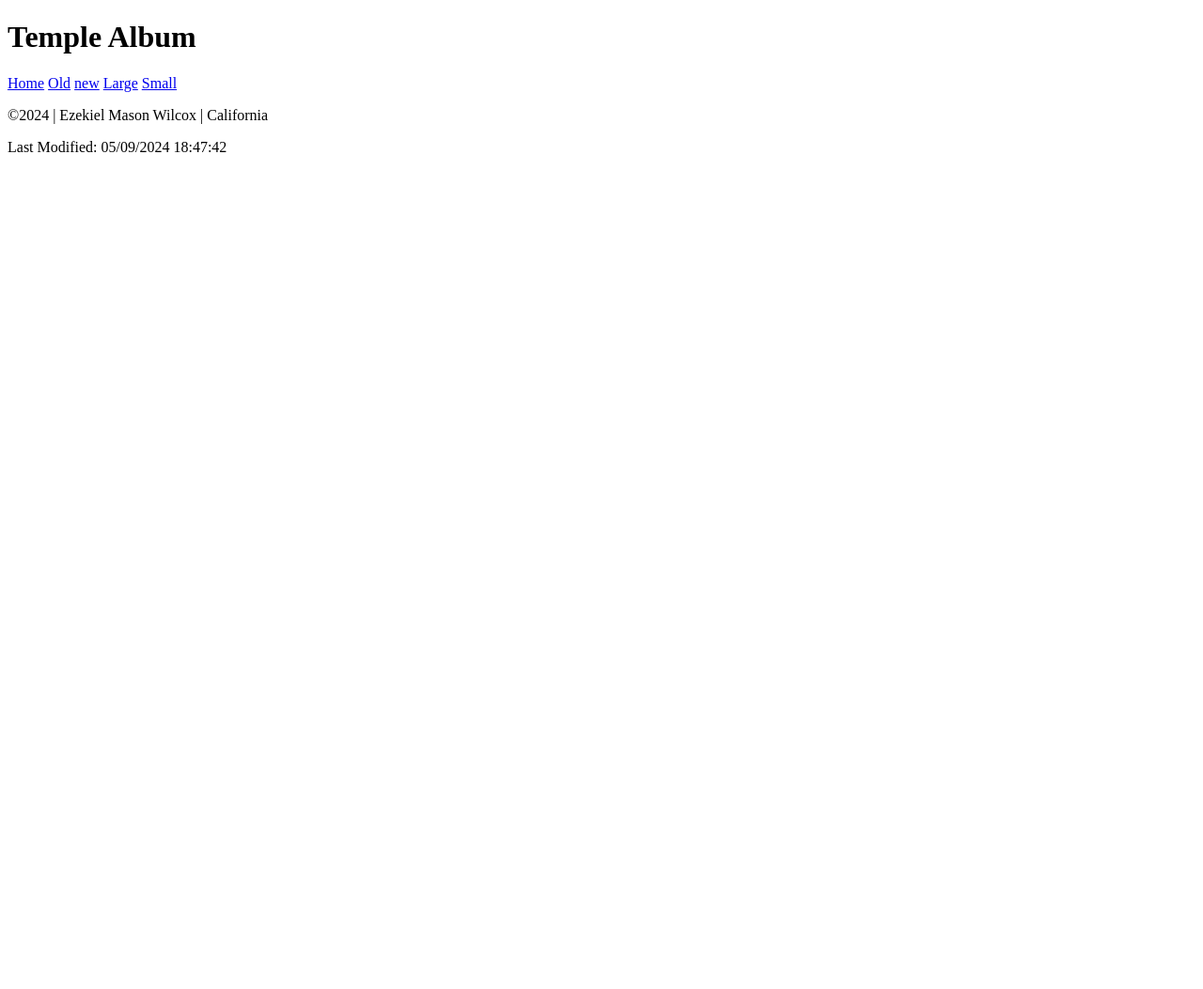
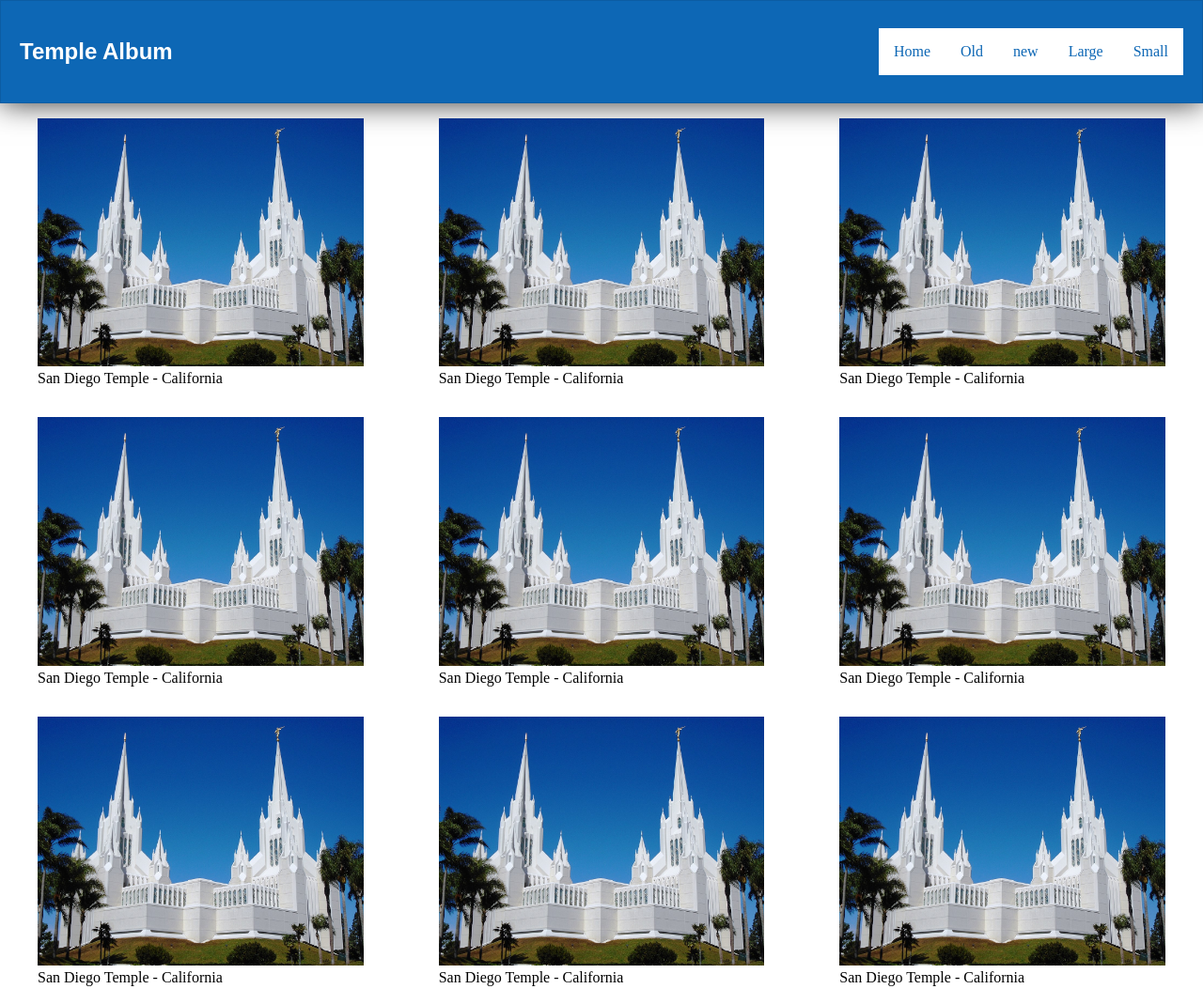
Before and after one commit to 3zekielwilcox/wdd131, a plain HTML site: page temples.html in a window 1280 px wide. Shown: the top 1053 px of the page at 94% size. Before the commit the page ends 800 px from the top, so only its background shows below. Drawn offline with Linux system fonts and the light colour scheme.

Commit message:
temples fixed

```diff
--- a/scripts/temples.js
+++ b/scripts/temples.js
@@ -1,3 +1,11 @@
+const hamButton = document.querySelector('#menu');
+const navigation = document.querySelector('.navigation');
+
+hamButton.addEventListener('click', () => {
+  navigation.classList.toggle('open');
+  hamButton.classList.toggle('open');
+});
+
 document.addEventListener('DOMContentLoaded', function() {
   // Get the current year
   const currentYear = new Date().getFullYear();
--- a/styles/temples-large.css
+++ b/styles/temples-large.css
@@ -0,0 +1,28 @@
+@media (min-width: 37.5em) {
+
+	#menu {
+		display: none; /* hide hamburger button */
+	}
+
+	header {
+		display: flex;
+		align-items: center;
+	    justify-content: space-between;
+	}
+
+	.navigation {
+
+        justify-content: flex-end;
+		flex-direction: row;
+	}
+
+	.navigation a {
+		display: block;
+		flex: 1 1 100%;
+	}
+
+    main {
+        display: grid;
+        grid-template-columns: 1fr 1fr 1fr;
+    }
+}
--- a/styles/temples.css
+++ b/styles/temples.css
@@ -0,0 +1,88 @@
+body {
+    margin: 0;
+}
+
+/* small view navigation */
+#menu {
+	font-size: 1.5rem;
+	border: 0;
+	background: none;
+	color: #fff;
+    background-color: #0d67b5;
+	position: absolute;
+	top: 1rem;
+	right: 1rem;
+}
+
+h1, h2, h3, h4, h5, h6 {
+	font-family: sans-serif;
+}
+
+h3 {
+	text-align: center;
+}
+
+#menu::before {
+	content: "☰";
+}
+
+#menu.open::before {
+	content: "❎";
+}
+
+img {
+    max-width: 100%;
+}
+
+.navigation {
+	display: flex;
+	flex-direction: column
+}
+
+h2 {
+    align-self: flex-start; /* Align h2 to the flex-start */
+}
+
+.navigation a {
+	display: none;
+    background-color: #fff;
+    color: #0d67b5;
+	text-align: center;
+	padding: 1rem;
+	text-decoration: none;
+}
+
+.navigation a:hover {
+	color: #fff;
+    background-color: #0d67b5;
+	font-weight: 700;
+}
+
+/* when the button is clicked - the open class is toggled (added/removed) */
+.open a {
+	display: block;
+}
+
+header {
+    color: #fff;
+    background-color: #0d67b5;
+	display: grid;
+	grid-gap: 1rem;
+	padding: 20px;
+	border: 1px solid rgba(0, 0, 0, 0.1);
+	box-shadow: 0 0 30px #333;
+}
+
+section {
+    display: grid;
+    grid-template-columns: 1fr;
+}
+
+footer {
+	text-align: center;
+	height: fit-content;
+    height: 10vh;
+    color: #FFF;
+    background-color: #0d67b5;
+	padding: 5px;
+}
--- a/temples.html
+++ b/temples.html
@@ -5,16 +5,17 @@
     <meta http-equiv="X-UA-Compatible" content="IE=edge">
     <meta name="viewport" content="width=device-width, initial-scale=1.0">
     <title>WDD 131 - Dynamic Web Fundamentals - Temples</title>
-    <meta name="description" content="This is a page that contains a dynamic display of temples that changes dramatically based on the javascript in the temples.js file.">
+    <meta name="description" content="This is a page that contains a dynamic display of temples that changes dramatically based on the javascript in the temples files.">
     <meta name="author" content="Ezekiel M. Wilcox">
     <link rel="stylesheet" href="styles/temples.css">
     <link rel="stylesheet" href="styles/temples-large.css">
     <script src="scripts/temples.js" defer></script>
 </head>
 <body>
+    <button id="menu"></button>
     <header>
-        <h1>Temple Album</h1>
-        <nav>
+        <h2 >Temple Album</h2>
+        <nav class="navigation" >
             <a href="temples.html">Home</a>
             <a href="TBD">Old</a>
             <a href="TBD">new</a>
@@ -22,12 +23,49 @@
             <a href="TBD">Small</a>
         </nav>
     </header>
-    <main class="home-grid">
-
+    <main>
+        <figure>
+            <img class="hover" src="images/san_diego_temple.jpeg" loading="lazy">
+            <figcaption>San Diego Temple - California</figcaption>
+        </figure>
+        <figure>
+            <img class="hover" src="images/san_diego_temple.jpeg" loading="lazy">
+            <figcaption>San Diego Temple - California</figcaption>
+        </figure>
+        <figure>
+            <img class="hover" src="images/san_diego_temple.jpeg" loading="lazy">
+            <figcaption>San Diego Temple - California</figcaption>
+        </figure>
+        <figure>
+            <img class="hover" src="images/san_diego_temple.jpeg" loading="lazy">
+            <figcaption>San Diego Temple - California</figcaption>
+        </figure>
+        <figure>
+            <img class="hover" src="images/san_diego_temple.jpeg" loading="lazy">
+            <figcaption>San Diego Temple - California</figcaption>
+        </figure>
+        <figure>
+            <img class="hover" src="images/san_diego_temple.jpeg" loading="lazy">
+            <figcaption>San Diego Temple - California</figcaption>
+        </figure>
+        <figure>
+            <img class="hover" src="images/san_diego_temple.jpeg" loading="lazy">
+            <figcaption>San Diego Temple - California</figcaption>
+        </figure>
+        <figure>
+            <img class="hover" src="images/san_diego_temple.jpeg" loading="lazy">
+            <figcaption>San Diego Temple - California</figcaption>
+        </figure>
+        <figure>
+            <img class="hover" src="images/san_diego_temple.jpeg" loading="lazy">
+            <figcaption>San Diego Temple - California</figcaption>
+        </figure>
     </main>
     <footer>
         <p>&copy;<span id="currentyear"></span> | Ezekiel Mason Wilcox | California</p>
         <p class="red"><span id="lastModified"></span></p>
     </footer>
+        <script src="./temples.js"></script>
+        <script src="./scripts/index.js"></script>
 </body>
 </html>
--- /dev/null
+++ b/week03/styles/design.css
@@ -0,0 +1,66 @@
+body {
+	font-family: Roboto, helvetica, sans-serif;
+}
+
+header, main, footer {
+	max-width: 760px;
+	margin: 0 auto;
+}
+
+marquee {
+	padding: 1rem;
+	background-color: #eee;
+}
+
+h1 {
+	border-bottom: 1px solid rgba(0, 0, 0, 0.1);
+}
+
+main {
+	display: grid;
+    grid-template-columns: 1fr 1fr;
+    grid-template-rows: 1fr 1fr 1fr;
+}
+
+.article {
+    grid-column: 0/1;
+    grid-row: 1/2;
+}
+
+.list{
+    grid-column: 1/2;
+    grid-row: 1/2;
+}
+
+.heading {
+    grid-row: 0/1;
+    grid-column: 0/2;
+}
+
+h2 {
+	color: navy;
+	text-align: left;
+}
+
+article p {
+	text-align: justify;
+}
+
+.callout {
+	color: #777;
+	background-color: #702963;
+    grid-column: 0/2;
+    grid-row: 2/3;
+}
+
+footer {
+	margin-top: 1rem;
+	border-top: 1px solid rgba(0, 0, 0, 0.1);
+	font-size: smaller;
+	text-align: right;
+}
+
+.callout {
+    padding: 15px;
+    color: #fff;
+}
```
Also changed, not shown: week03/design.html (added, +41 -0 lines). Lines whose indentation alone changed are shown as unchanged.
